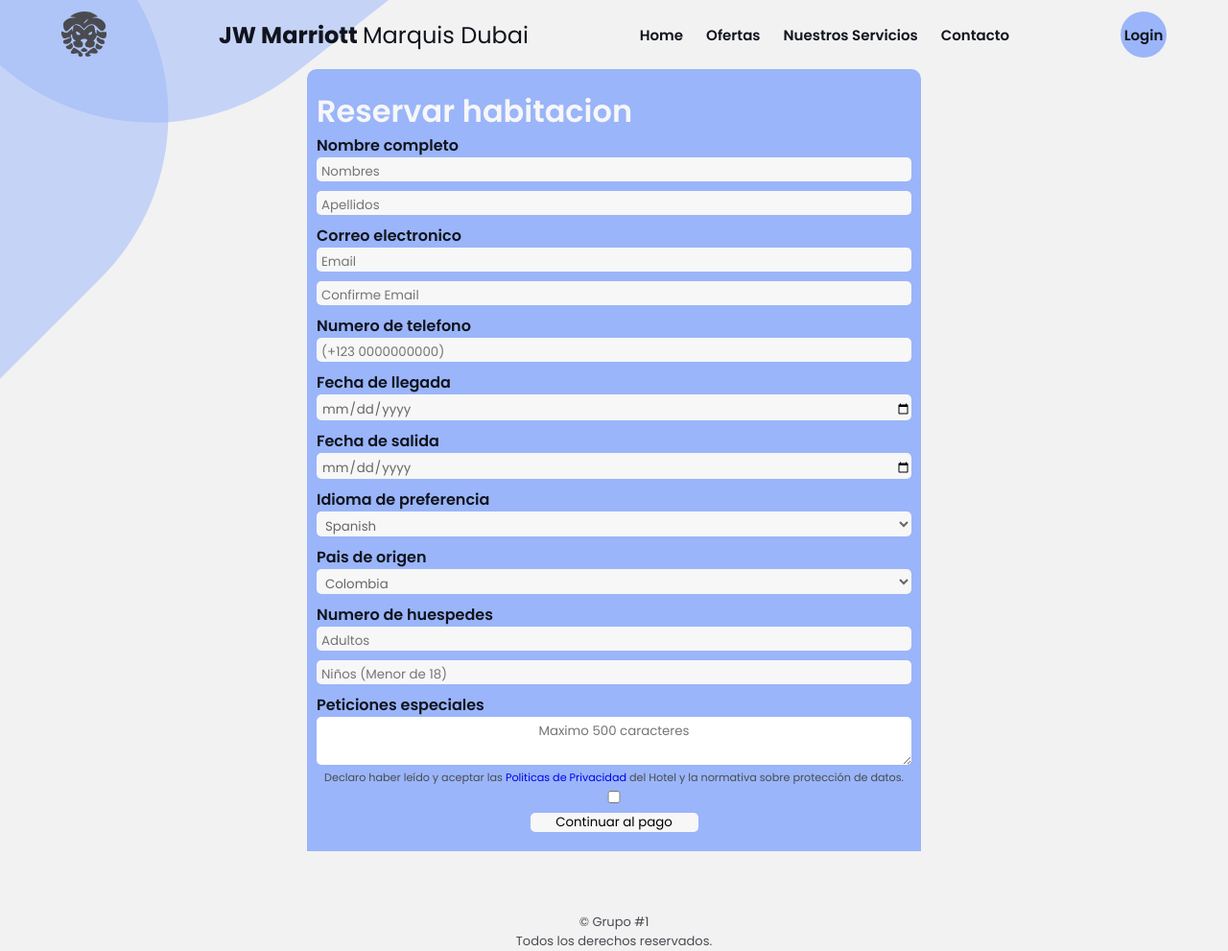
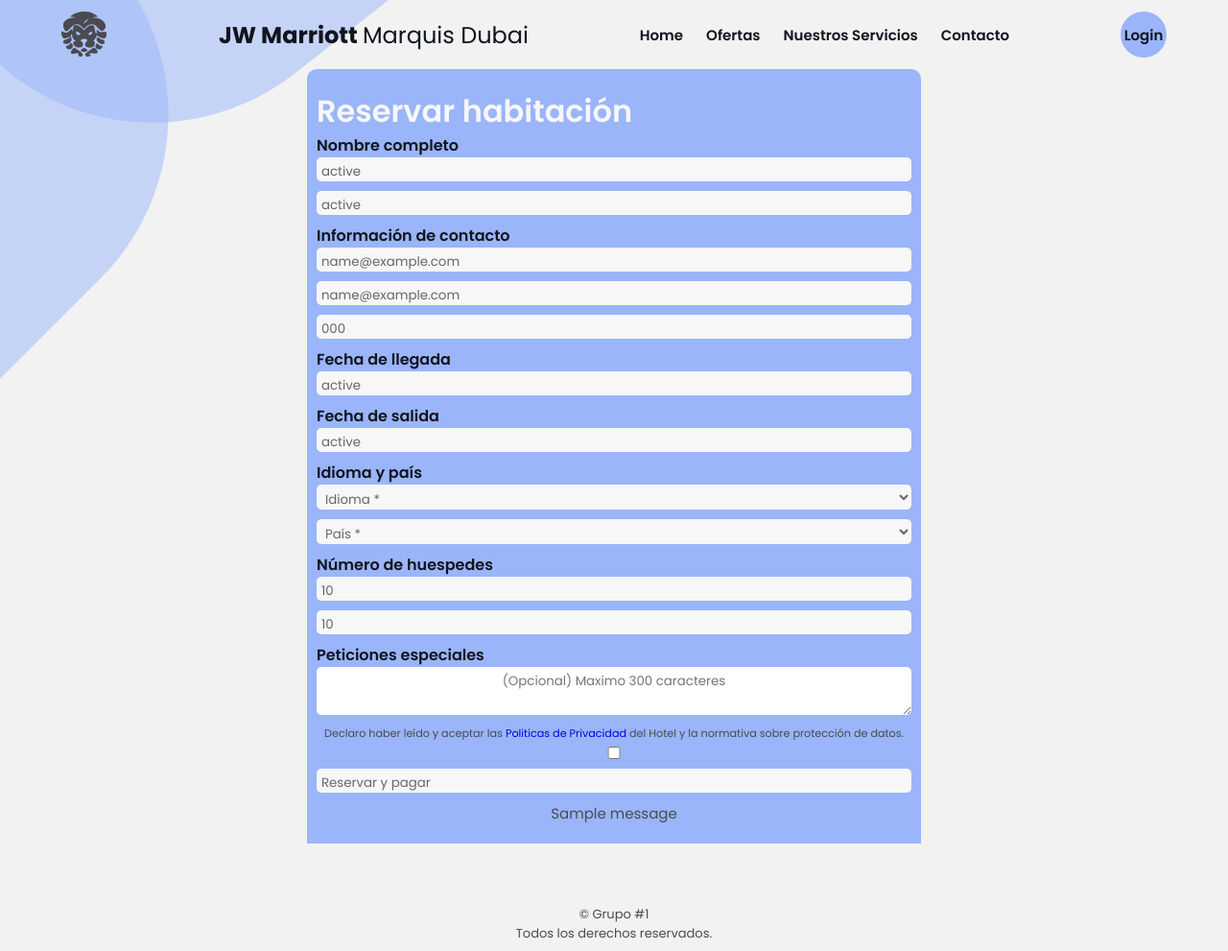
Before and after one commit to ricocondee/Sprint3-hotelProyect, a Flask app: template templates/reservation.html in a window 1280 px wide. Shown: the whole page at 96% size. Run offline with Flask 2, Linux system fonts and the light colour scheme; the template is opened without the code that fills it: most values are stand-ins (such as "Sample title", 1, 10 or a date in 2020); one stand-in notice (Sample message) is shown.

Commit message:
tildes con entidades, sentencias jinja etc.

```diff
--- a/templates/index.html
+++ b/templates/index.html
@@ -1,5 +1,5 @@
 <!DOCTYPE html>
-<html lang="en">
+<html lang="es">
 
 <head>
     <meta charset="UTF-8">
--- a/templates/reservation.html
+++ b/templates/reservation.html
@@ -12,23 +12,31 @@
 {% block main %}
 <div class="container-forms">
     <div class="title-container">
-            <h1 class="title">Reservar habitacion</h1>
+        <h1 class="title">Reservar habitaci&oacute;n</h1>
     </div>
     <div class="form-reservation">
-            <form action="{{ url_for('reservation') }}" id="reservation" name="reservation"  method="POST" novalidate>
-                <h3>Nombre completo</h3><input required id="name" type="text" placeholder="Nombres">
-                <input required id="lastname" type="text" placeholder="Apellidos">
-                <h3>Correo electronico</h3>
-                <input required id="email" type="text" placeholder="Email">
-                <input required id="confirm-email" type="text" placeholder="Confirme Email">
-                <h3>Numero de telefono</h3>
-                <input required type="tel" id="phone-number" placeholder="(+123 0000000000)">
+        <form action="{{ url_for('reservation') }}" id="reservation" name="reservation" method="POST" novalidate autocomplete="on">
+            <div class="nombres">
+                <h3>Nombre completo</h3>
+                <input id="name" name="name" type="text" placeholder="Nombres *" value="{{nameStatement}}">
+                <input id="lastname" name="lastname" type="text" placeholder="Apellidos *" value="{{lastnameStatement}}">
+            </div>
+            <div class="contactos">
+                <h3>Informaci&oacute;n de contacto</h3>
+                <input id="email" name="email" type="text" placeholder="Email *" value="{{emailStatement}}">
+                <input id="confirm-email" name="confirm-email" type="text" placeholder="Confirmar email *" value="{{confirmeEmailStatement}}">
+                <input type="tel" id="phone-number" name="phone-number" placeholder="N&uacute;mero celular *" value="{{phoneStatement}}">
+            </div>
+            <div class="fechas">
                 <h3>Fecha de llegada</h3>
-                <input required type="date" id="check-in">
+                <input type="text" id="check-in" name="check-in" placeholder="Check-In *" onblur="(this.type='text')" onfocus="(this.type='date')" value="{{checkinStatement}}">
                 <h3>Fecha de salida</h3>
-                <input required type="date" id="check-out">
-                <h3>Idioma de preferencia</h3>
-                <select name="lang" id="list-languages">
+                <input type="text" id="check-out" name="check-out" placeholder="Check-Out *" onblur="(this.type='text')" onfocus="(this.type='date')" value="{{checkoutStatement}}">
+            </div>
+            <div class="list">
+                <h3>Idioma y pa&iacute;s</h3>
+                <select name="list-languages" id="list-languages" value="{{languageStatement}}">
+                    <option selected>Idioma *</option>
                     <option id="Afrikanns">Afrikanns</option>
                     <option id="Albanian">Albanian</option>
                     <option id="Arabic">Arabic</option>
@@ -85,7 +93,7 @@
                     <option id="Serbian">Serbian</option>
                     <option id="Slovak">Slovak</option>
                     <option id="Slovenian">Slovenian</option>
-                    <option id="Spanish" selected>Spanish</option>
+                    <option id="Spanish">Spanish</option>
                     <option id="Swahili">Swahili</option>
                     <option id="Swedish ">Swedish </option>
                     <option id="Tamil">Tamil</option>
@@ -102,30 +110,30 @@
                     <option id="Welsh">Welsh</option>
                     <option id="Xhosa">Xhosa</option>
                 </select>
-                <h3>Pais de origen</h3>
-                <select required name="country" id="list-countries">
-                    <option id="AF">Afganistán</option>
+                <select  name="list-countries" id="list-countries" value="{{countryStatement}}">
+                    <option selected>Pa&iacute;s *</option>
+                    <option id="AF">Afganist&aacute;n</option>
                     <option id="AL">Albania</option>
                     <option id="DE">Alemania</option>
                     <option id="AD">Andorra</option>
                     <option id="AO">Angola</option>
                     <option id="AI">Anguilla</option>
-                    <option id="AQ">Antártida</option>
+                    <option id="AQ">Ant&aacute;rtida</option>
                     <option id="AG">Antigua y Barbuda</option>
                     <option id="AN">Antillas Holandesas</option>
-                    <option id="SA">Arabia Saudí</option>
+                    <option id="SA">Arabia Saud&iacute;</option>
                     <option id="DZ">Argelia</option>
                     <option id="AR">Argentina</option>
                     <option id="AM">Armenia</option>
                     <option id="AW">Aruba</option>
                     <option id="AU">Australia</option>
                     <option id="AT">Austria</option>
-                    <option id="AZ">Azerbaiyán</option>
+                    <option id="AZ">Azerbaiy&aacute;n</option>
                     <option id="BS">Bahamas</option>
                     <option id="BH">Bahrein</option>
                     <option id="BD">Bangladesh</option>
                     <option id="BB">Barbados</option>
-                    <option id="BE">Bélgica</option>
+                    <option id="BE">B&eacute;lgica</option>
                     <option id="BZ">Belice</option>
                     <option id="BJ">Benin</option>
                     <option id="BM">Bermudas</option>
@@ -139,23 +147,23 @@
                     <option id="BG">Bulgaria</option>
                     <option id="BF">Burkina Faso</option>
                     <option id="BI">Burundi</option>
-                    <option id="BT">Bután</option>
+                    <option id="BT">But&aacute;n</option>
                     <option id="CV">Cabo Verde</option>
                     <option id="KH">Camboya</option>
-                    <option id="CM">Camerún</option>
-                    <option id="CA">Canadá</option>
+                    <option id="CM">Camer&uacute;n</option>
+                    <option id="CA">Canad&aacute;</option>
                     <option id="TD">Chad</option>
                     <option id="CL">Chile</option>
                     <option id="CN">China</option>
                     <option id="CY">Chipre</option>
-                    <option id="VA">Ciudad del Vaticano (Santa Sede)</option>
-                    <option id="CO" selected>Colombia</option>
+                    <option id="VA">Ciudad del Vaticano</option>
+                    <option id="CO">Colombia</option>
                     <option id="KM">Comores</option>
                     <option id="CG">Congo</option>
-                    <option id="CD">Congo, República Democrática del</option>
+                    <option id="CD">Congo, Rep&uacute;blica Democr&aacute;tica del</option>
                     <option id="KR">Corea</option>
                     <option id="KP">Corea del Norte</option>
-                    <option id="CI">Costa de Marfíl</option>
+                    <option id="CI">Costa de Marf&iacute;l</option>
                     <option id="CR">Costa Rica</option>
                     <option id="HR">Croacia (Hrvatska)</option>
                     <option id="CU">Cuba</option>
@@ -339,19 +347,31 @@
                     <option id="ZM">Zambia</option>
                     <option id="ZW">Zimbabue</option>
                 </select>
-                <h3>Numero de huespedes</h3>
-                <input required type="number" id="number-of-adults" placeholder="Adultos">
-                <input required type="number" id="number-of-kids" placeholder="Niños (Menor de 18)">
+            </div>
+            <div class="huespedes">
+                <h3>N&uacute;mero de huespedes</h3>
+                <input type="number" id="number-of-adults" name="number-of-adults" placeholder="Adultos *" value="{{adultsQuantityStatement}}">
+                <input type="number" id="number-of-kids" name="number-of-kids" placeholder="Ni&ntilde;os (Menor de 18) *" value="{{kidsQuantityStatement}}">
+            </div>
+            <div class="especial">
                 <h3>Peticiones especiales</h3>
-                <textarea id="petitions" placeholder="Maximo 500 caracteres" maxlength="500"></textarea>
-                <div>
+                <textarea id="petitions" name="petitions" placeholder="(Opcional) Maximo 300 caracteres" maxlength="300" spellcheck="true" value="{{petitionStatement}}"></textarea>
+            </div>
+
+            <div class="policies">
                 <label for="policies">Declaro haber
-                        leído y aceptar las
-                        <a href="/static/images/JW-Marriott-Policies.pdf" target="_blank">Politicas de Privacidad</a> del Hotel y la normativa sobre
-                        protección de datos.</label>
-                    <input required type="checkbox" name="policies" id="policies">
+                    le&iacute;do y aceptar las
+                    <a href="/static/images/JW-Marriott-Policies.pdf" target="_blank">Politicas de Privacidad</a> del
+                    Hotel y la normativa sobre
+                    protecci&oacute;n de datos.</label>
+                <input type="checkbox" name="policies" id="policies">
             </div>
-                <button>Continuar al pago</button>
+            <input type="submit" name="pay" id="pay" class="pay" value="Reservar y pagar">
+            <section>
+                {% for message in get_flashed_messages() %}
+                <div class="flash">{{ message }}</div>
+                {% endfor %}
+            </section>
         </form>
     </div>
 </div>
```
Also changed, not shown: other parts of templates/reservation.html (+41 -41 lines), templates/login.html (+27 -25 lines). Lines whose indentation alone changed are shown as unchanged.
